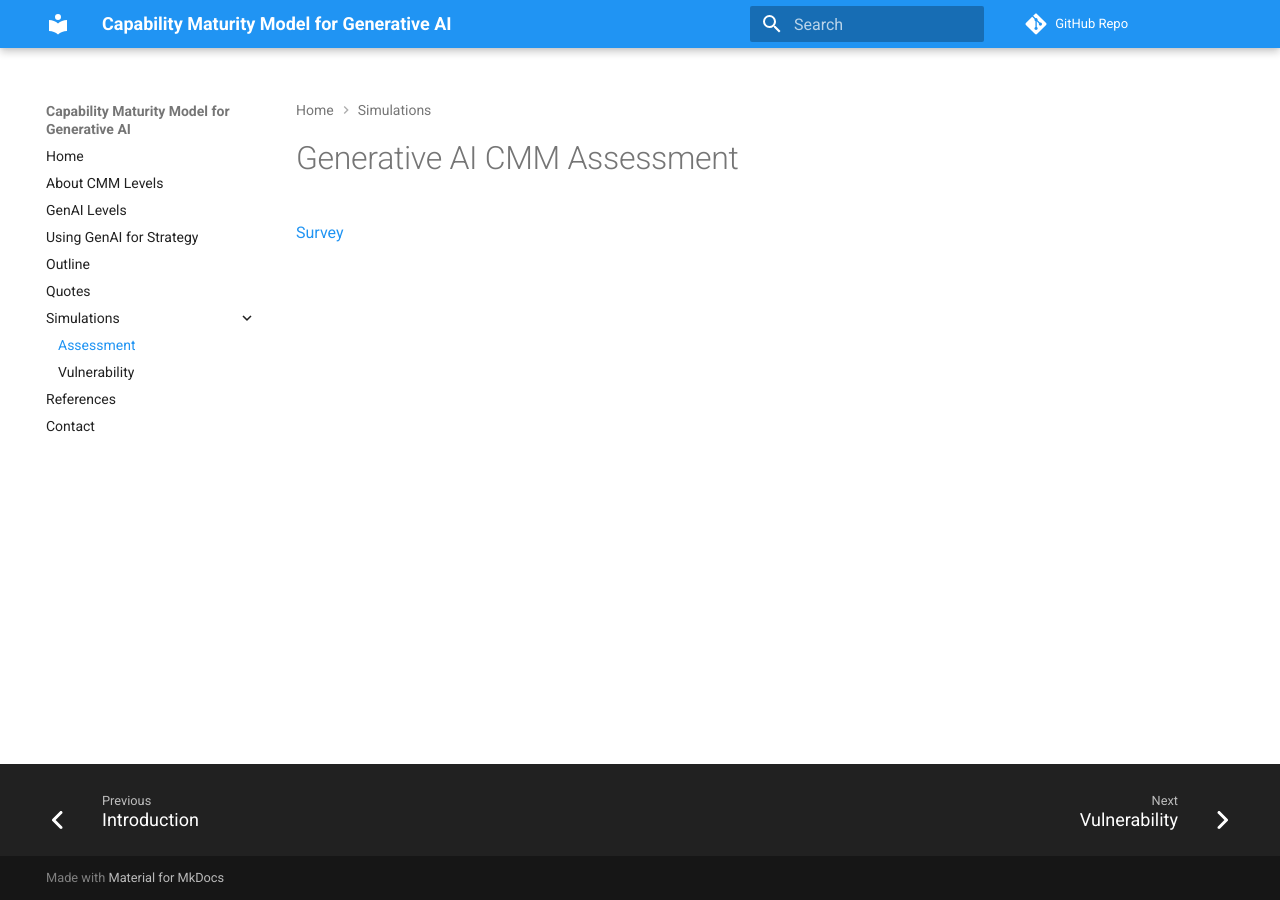
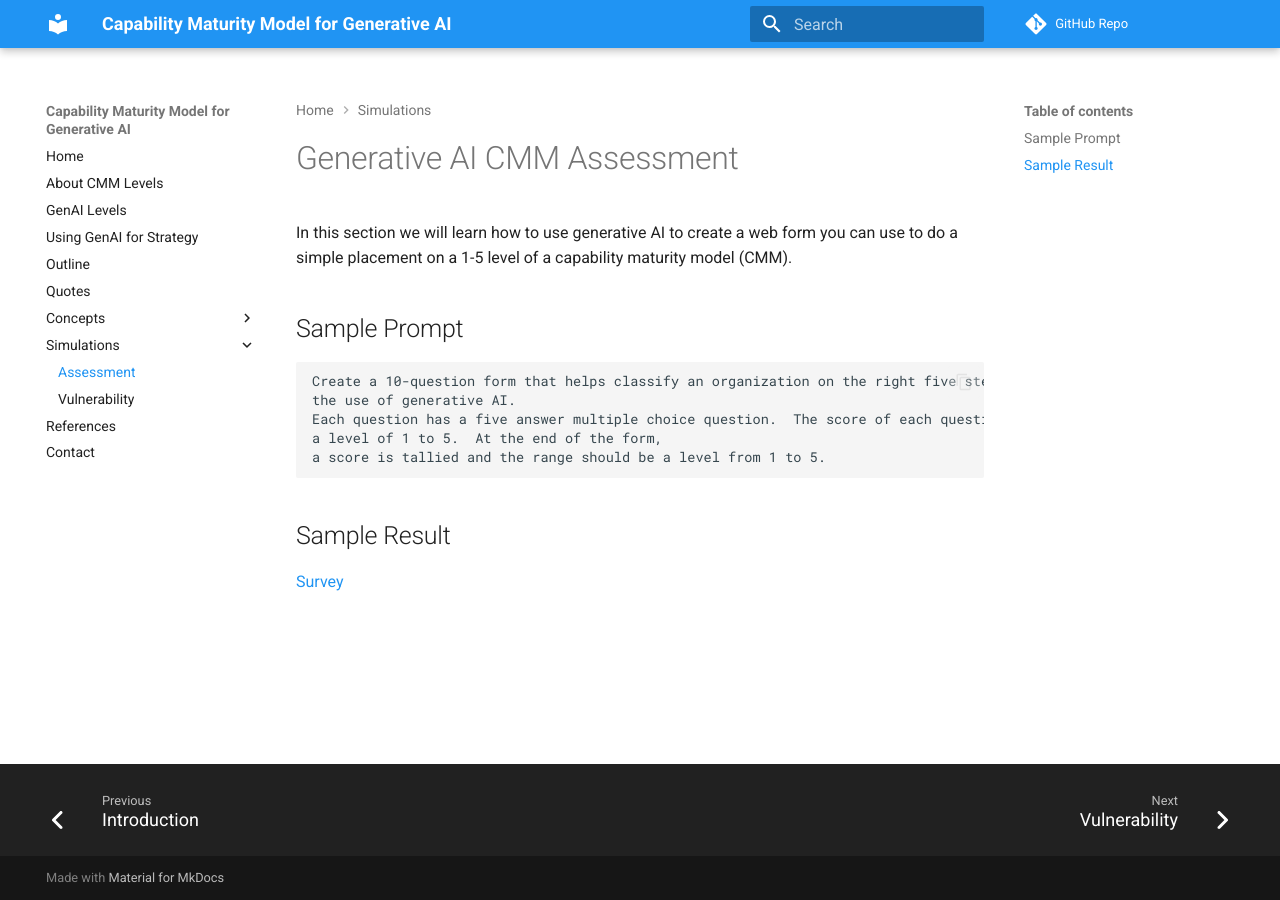
Before and after one commit to dmccreary/cmm-for-genai, an MkDocs documentation site: the page built from docs/sims/assessment/index.md, in a window 1280 px wide. Built offline with MkDocs 1.6.1 and Material for MkDocs 9.7.7, drawn with Linux system fonts in a browser that asks for light colours; comment, search, counter and statistics services are not loaded.

Commit message:
updating content

````diff
--- a/docs/sims/assessment/index.md
+++ b/docs/sims/assessment/index.md
@@ -1,3 +1,17 @@
 # Generative AI CMM Assessment
 
+In this section we will learn how to use generative AI to create a web form you can use to do a simple placement on a 1-5 level of a capability maturity model (CMM).
+
+## Sample Prompt
+
+```linenums="0"
+Create a 10-question form that helps classify an organization on the right five step CMM level for
+the use of generative AI.
+Each question has a five answer multiple choice question.  The score of each question is assigned
+a level of 1 to 5.  At the end of the form,
+a score is tallied and the range should be a level from 1 to 5.
+```
+
+## Sample Result
+
 [Survey](genai-cmm-survey.html)
--- a/mkdocs.yml
+++ b/mkdocs.yml
@@ -13,6 +13,9 @@ nav:
   - Using GenAI for Strategy: using-genai.md
   - Outline: outline.md
   - Quotes: quotes.md
+  - Concepts:
+    - Introduction: concepts/index.md
+    - World Models: concepts/world-models.md
   - Simulations:
     - Introduction: sims/index.md
     - Assessment: sims/assessment/index.md
````
Also changed, not shown: docs/concepts/index.md (added, +9 -0 lines), docs/concepts/world-models.md (added, +5 -0 lines).
